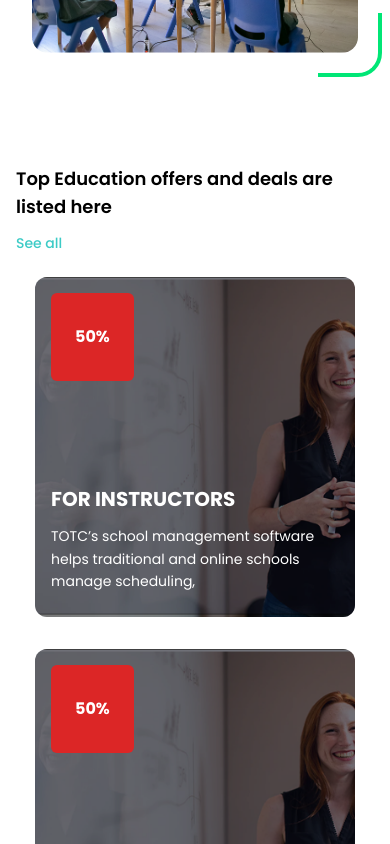
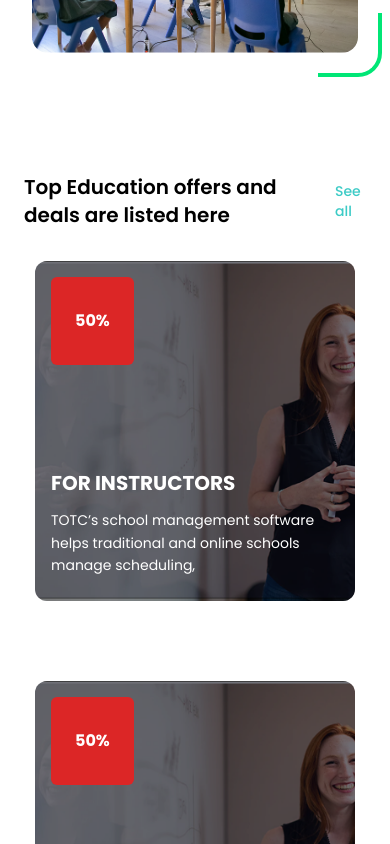
Before and after one commit to suman987654432/course-project, a React (Vite) app in the folder client/: page /course-detail/acting in a window 390 px wide. Shown: the part 3440-4284 px from the top of the page. Built offline with nearby package versions, Linux system fonts and the light colour scheme.

Commit message:
complete al detail

```diff
--- a/client/src/components/coursedetail/Offer.jsx
+++ b/client/src/components/coursedetail/Offer.jsx
@@ -1,24 +1,17 @@
-
+import React from 'react';
 import OfferCard from './OfferCard';
 
 const Offer = () => {
   return (
-    <div className="px-4 sm:px-6 py-8 sm:py-10 flex flex-col items-center">
-      <div className="flex flex-col sm:flex-row justify-between items-start sm:items-center mb-6 sm:mb-8 w-full max-w-6xl">
-        <h2 className="text-lg sm:text-xl font-semibold mb-3 sm:mb-0">
+    <div className="px-6 py-10 flex flex-col items-center">
+      <div className="flex justify-between items-center mb-8 w-full max-w-6xl">
+        <h2 className="text-xl font-semibold">
           Top Education offers and deals are listed here
         </h2>
-        <a
-          href="#"
-          className="text-[#3ccbc6] font-medium text-sm sm:text-base flex items-center hover:underline transition-all"
-        >
-          See all
-
-
-        </a>
+         <a href="#" className="text-[#3ccbc6] font-medium text-sm sm:text-base mr-0 sm:mr-2 md:mr-4 lg:mr-6">See all</a>
       </div>
 
-      <div className="flex flex-wrap gap-8 sm:gap-12 md:gap-16 lg:gap-20 justify-center w-full max-w-6xl">
+      <div className="flex flex-wrap gap-20 justify-center w-full max-w-6xl">
         <OfferCard />
         <OfferCard />
         <OfferCard />
--- a/client/src/index.css
+++ b/client/src/index.css
@@ -16,7 +16,6 @@
   }
 }
 
-/* Responsive utilities */
 @layer utilities {
   .text-balance {
     text-wrap: balance;
--- a/client/tailwind.config.js
+++ b/client/tailwind.config.js
@@ -1,6 +1,6 @@
 // tailwind.config.js
 module.exports = {
-  content: ['./src/**/*.{js,jsx,ts,tsx}'], // Adjust based on your file types
+  content: ['./src/**/*.{js,jsx,ts,tsx}'],
   theme: {
     extend: {
       fontFamily: {
```
